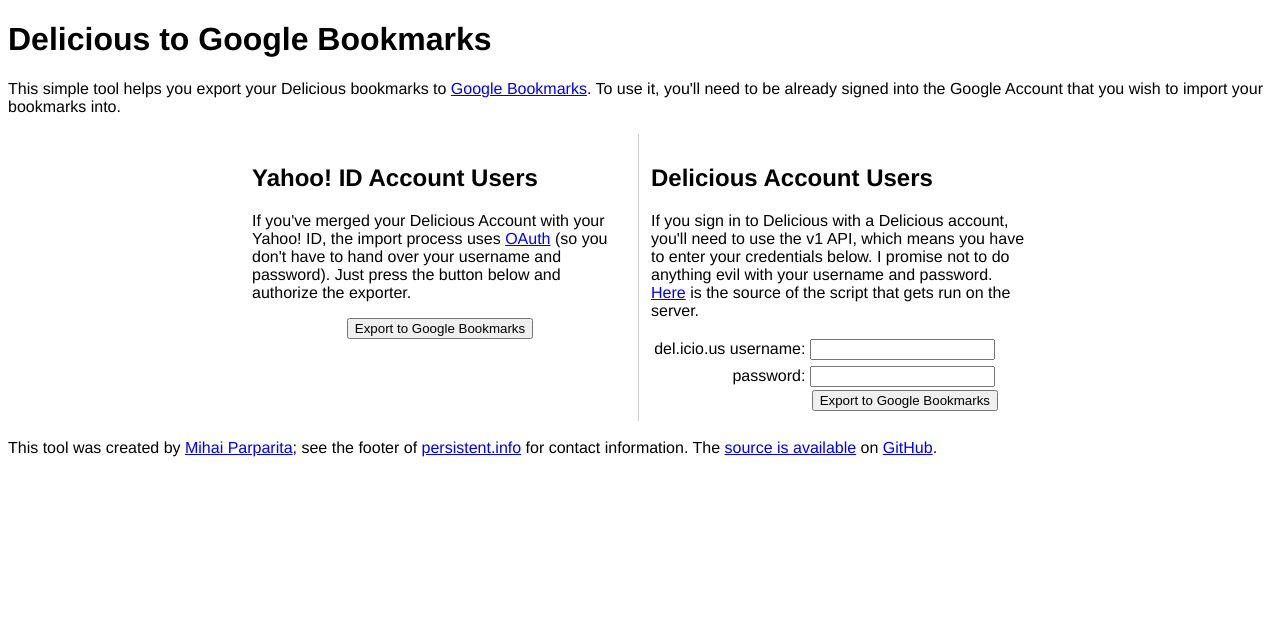
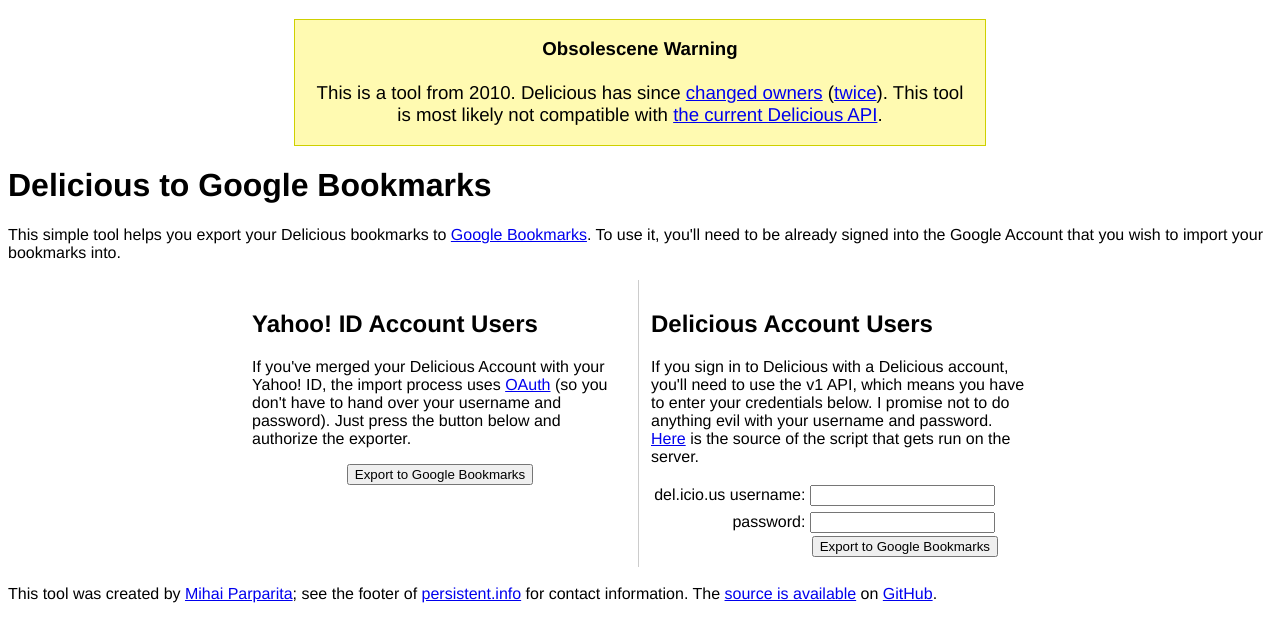
Before and after one commit to mihaip/delicious2google, a plain HTML site: page app/static/index.html in a window 1280 px wide. Drawn offline with Linux system fonts and the light colour scheme.

Commit message:
Add obsolescence warning.

```diff
--- a/app/static/index.html
+++ b/app/static/index.html
@@ -1,11 +1,21 @@
 <!DOCTYPE html>
 <html>
 <head>
-	<meta http-equiv="content-type" content="text/html; charset=utf-8">
-	<title>del.icio.us to Google Bookmarks</title>
-	<style type="text/css">
+  <meta http-equiv="content-type" content="text/html; charset=utf-8">
+  <title>del.icio.us to Google Bookmarks</title>
+  <style type="text/css">
     body {
       font-family: Helvetica, sans-serif;
+    }
+
+    #obsolete-warning {
+      margin: 1em auto;
+      padding: 1em;
+      background: #fffab1;
+      border: solid 1px #ced000;
+      text-align: center;
+      font-size: 14pt;
+      max-width: 35em;
     }
 
     #v1 form {
@@ -41,9 +51,14 @@
     #v2 form {
       text-align: center;
     }
-	</style>
+  </style>
 </head>
 <body>
+  <div id="obsolete-warning">
+    <b>Obsolescene Warning</b><br><br>
+    This is a tool from 2010. Delicious has since <a href="http://dealbook.nytimes.com/2011/04/27/youtube-founders-pick-up-delicious-from-yahoo/">changed owners</a> (<a href="http://dealbook.nytimes.com/2014/05/08/delicious-social-site-is-sold-by-youtube-founders/">twice</a>). This tool is most likely not compatible with <a href="https://github.com/SciDevs/delicious-api">the current Delicious API</a>.
+  </div>
+
   <h1>Delicious to Google Bookmarks</h1>
 
   <p>This simple tool helps you export your Delicious bookmarks to
```
Also changed, not shown: 1 other file.
